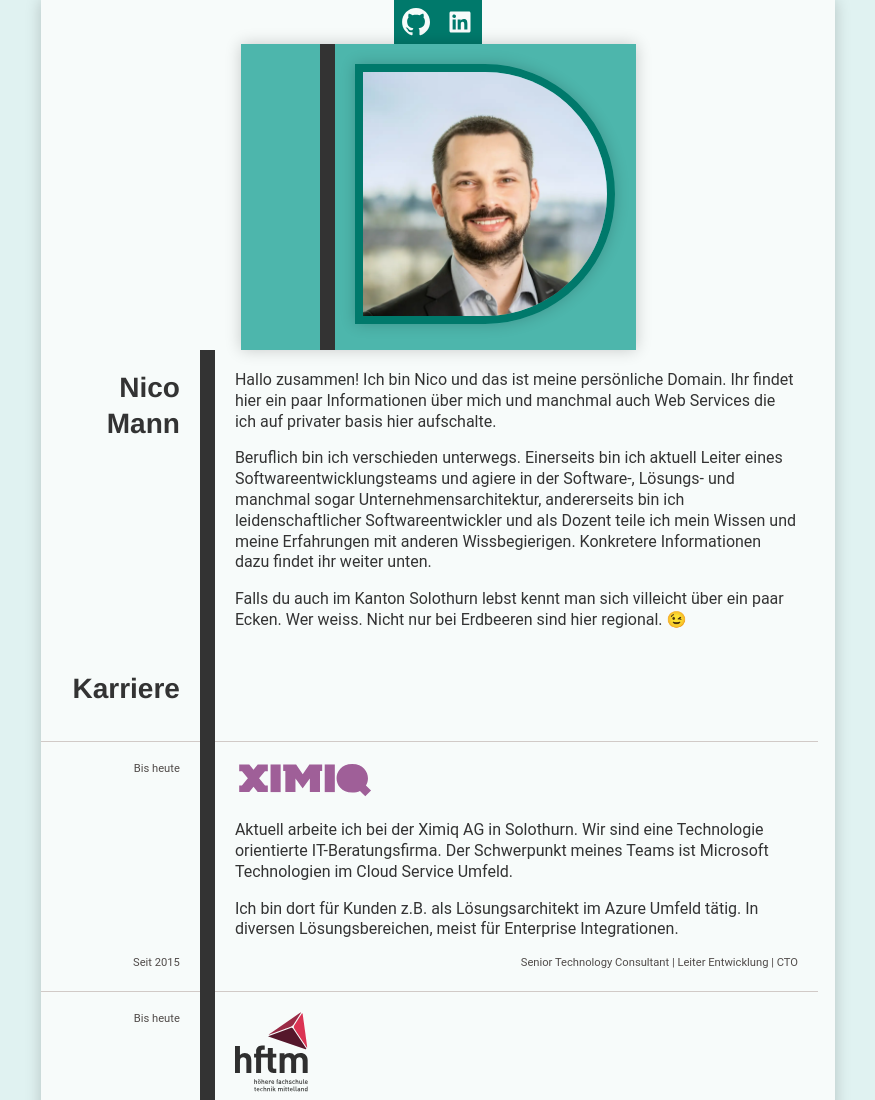
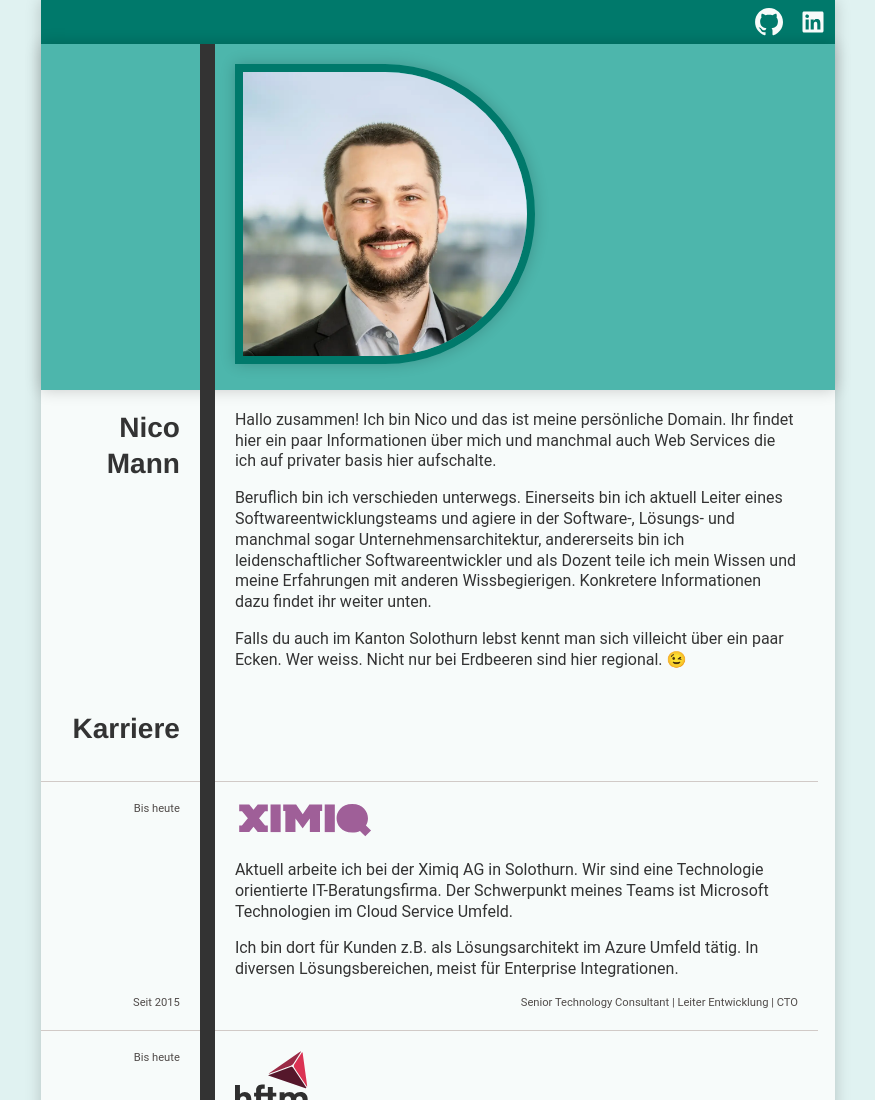
Before and after one commit to Nimannd/me-nicomann-ch, a plain HTML site: page wwwroot/index.html in a window 1280 px wide. Shown: the top 1100 px of the page, without its empty margins (202-1077 px from the left). Drawn offline with Linux system fonts and the light colour scheme.

Commit message:
Fixing page head not beeing 100% width

```diff
--- a/wwwroot/css/style.css
+++ b/wwwroot/css/style.css
@@ -132,12 +132,16 @@ body {
     background-color: var(--primary-color);
     color: var(--primary-on-color);
         box-shadow: 0 0 15px var(--shadow);
+
+
+    width: 100%;
 }
 
 .row {
     position: relative;
     display: flex;
     flex-wrap: wrap;
+    width: 100%;
 }
 
 .timeline_left {
@@ -291,6 +295,8 @@ a.card:focus .card-details {
     align-content: center;
     justify-content: right;
     background-color: var(--primarydark-color);
+
+    width: 100%;
 }
 
 .social-profile {
--- a/wwwroot/index.html
+++ b/wwwroot/index.html
@@ -52,13 +52,14 @@
                 </svg>
             </a>
         </nav>
-        <header class="header row">
-            <div class="timeline_left">
-
-            </div>
-            <div class="timeline"></div>
-            <div class="timeline_right">
-                <img src='./content/Portrait_profile_small_optimiert.webp' class='avatar' alt='Portrait von Nico Mann' />
+        <header class="header">
+            <div class="row">
+                <div class="timeline_left">
+                </div>
+                <div class="timeline"></div>
+                <div class="timeline_right">
+                    <img src='./content/Portrait_profile_small_optimiert.webp' class='avatar' alt='Portrait von Nico Mann' />
+                </div>
             </div>
         </header>
         <main id="content">
```
